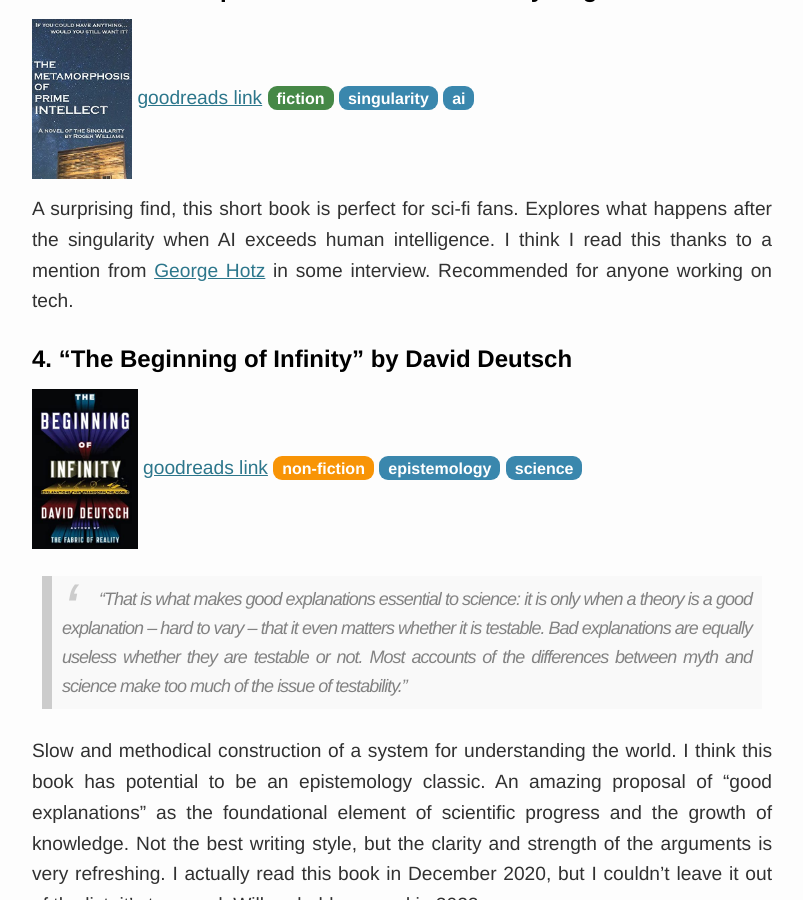
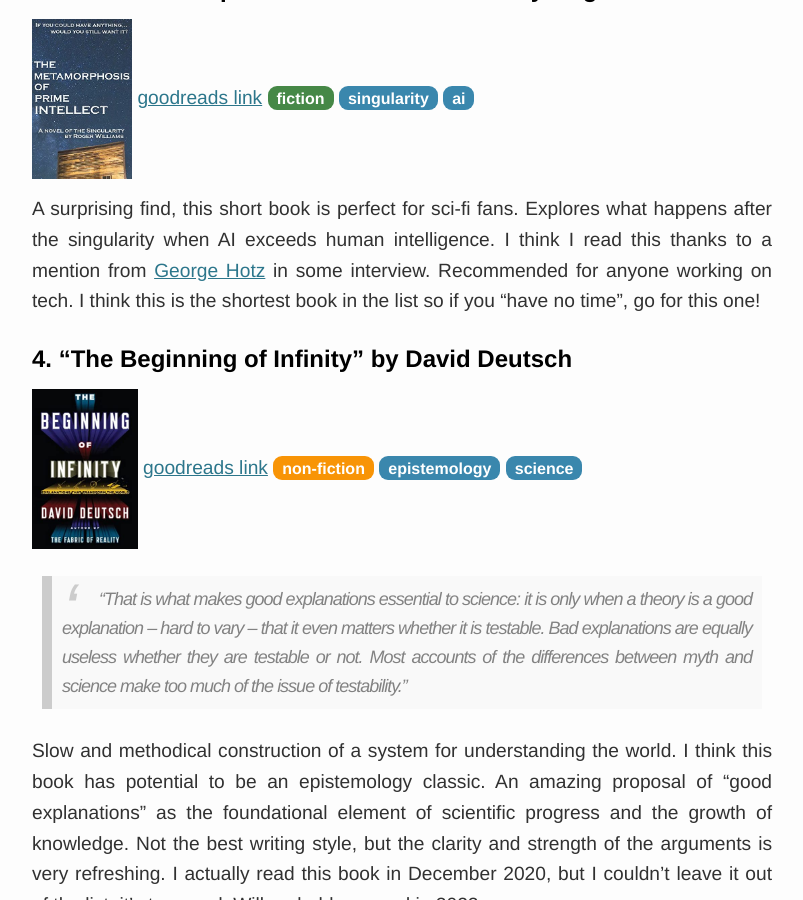
Before and after one commit to tobyornottobe/maraoz.github.io, a Jekyll site: the page built from _posts/2021-12-25-books-2021.md, in a window 1280 px wide and 900 px high, scrolled down 1924 px. Shown: the whole window, without its empty margins (238-1041 px from the left). Built offline with Jekyll 4.4.1, drawn with Linux system fonts in a browser that asks for light colours.

Commit message:
Update 2021-12-25-books-2021.md

```diff
--- a/_posts/2021-12-25-books-2021.md
+++ b/_posts/2021-12-25-books-2021.md
@@ -37,7 +37,7 @@ What an epic book. Must-read for people interested in cryptocurrencies. Already
 [goodreads link](https://www.goodreads.com/book/show/38897904-cryptonomicon)
 <span class="badge badge-success">fiction</span> <span class="badge badge-info">singularity</span> <span class="badge badge-info">ai</span>
 
-A surprising find, this short book is perfect for sci-fi fans. Explores what happens after the singularity when AI exceeds human intelligence. I think I read this thanks to a mention from [George Hotz](https://en.wikipedia.org/wiki/George_Hotz) in some interview. Recommended for anyone working on tech.
+A surprising find, this short book is perfect for sci-fi fans. Explores what happens after the singularity when AI exceeds human intelligence. I think I read this thanks to a mention from [George Hotz](https://en.wikipedia.org/wiki/George_Hotz) in some interview. Recommended for anyone working on tech. I think this is the shortest book in the list so if you "have no time", go for this one!
 
 ### 4. "The Beginning of Infinity" by David Deutsch
 <img class="book" src="/img/books-2021/4.jpg">
```
